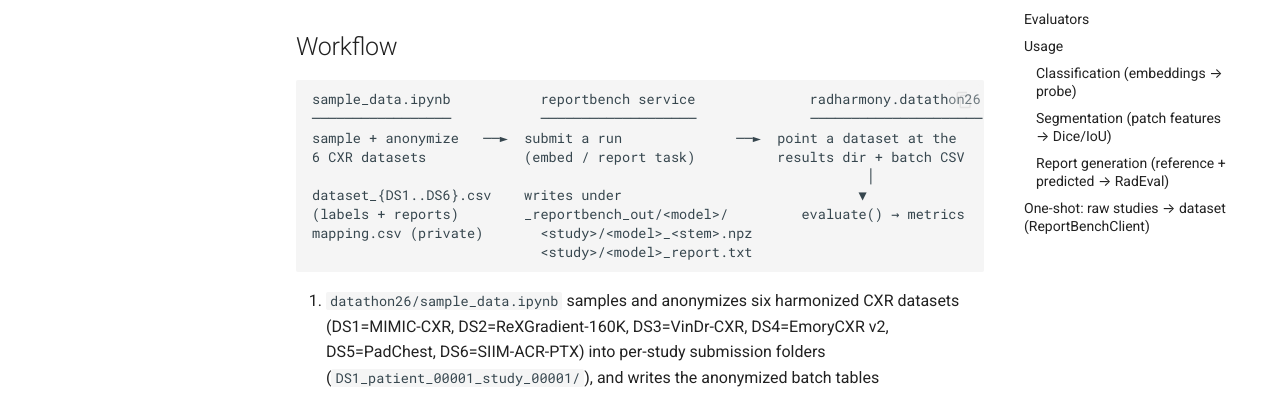
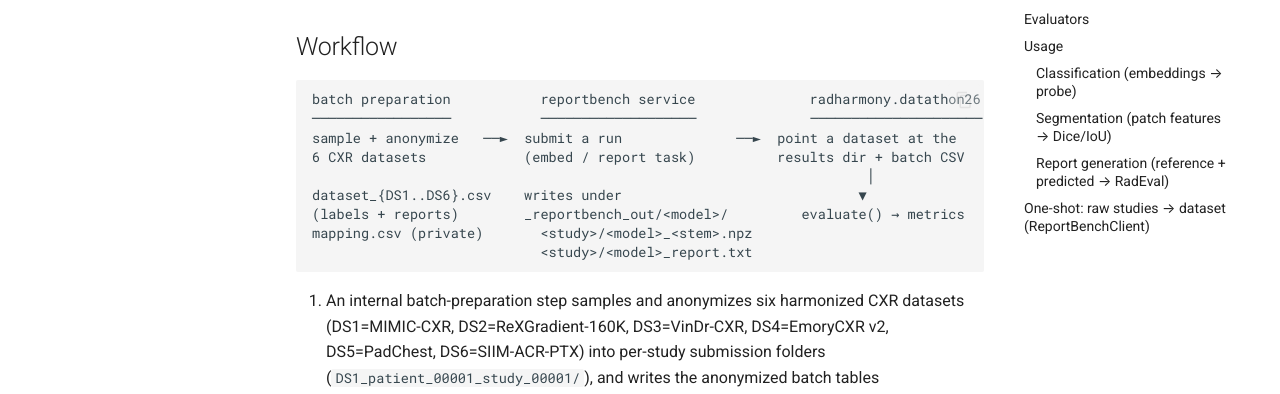
Before and after one commit to f10409/RadHarmony, an MkDocs documentation site: the page built from docs/wiki/datathon26.md, in a window 1280 px wide and 900 px high, scrolled down 515 px. Shown: the part 170-564 px from the top of the window. Built offline with MkDocs 1.6.1 and Material for MkDocs 9.7.7, drawn with Linux system fonts in a browser that asks for light colours; comment, search, counter and statistics services are not loaded.

Commit message:
docs(wiki): drop references to the internal sample_data.ipynb
Describe the anonymized-batch step generically ('batch preparation' /
'internal batch-preparation step') instead of naming the internal, git-ignored
sample_data.ipynb notebook.

Co-Authored-By: Claude Opus 4.8 (1M context) <noreply@anthropic.com>

````diff
--- a/docs/wiki/datathon26.md
+++ b/docs/wiki/datathon26.md
@@ -27,7 +27,7 @@ submit one yourself (§6).
 ## Workflow
 
 ```
-sample_data.ipynb           reportbench service              radharmony.datathon26
+batch preparation           reportbench service              radharmony.datathon26
 ─────────────────           ───────────────────              ─────────────────────
 sample + anonymize   ──►  submit a run              ──►  point a dataset at the
 6 CXR datasets            (embed / report task)          results dir + batch CSV
@@ -38,7 +38,7 @@ mapping.csv (private)       <study>/<model>_<stem>.npz
                             <study>/<model>_report.txt
 ```
 
-1. `datathon26/sample_data.ipynb` samples and anonymizes six harmonized CXR
+1. An internal batch-preparation step samples and anonymizes six harmonized CXR
    datasets (DS1=MIMIC-CXR, DS2=ReXGradient-160K, DS3=VinDr-CXR, DS4=EmoryCXR v2,
    DS5=PadChest, DS6=SIIM-ACR-PTX) into per-study submission folders
    (`DS1_patient_00001_study_00001/`), and writes the anonymized batch tables
````
